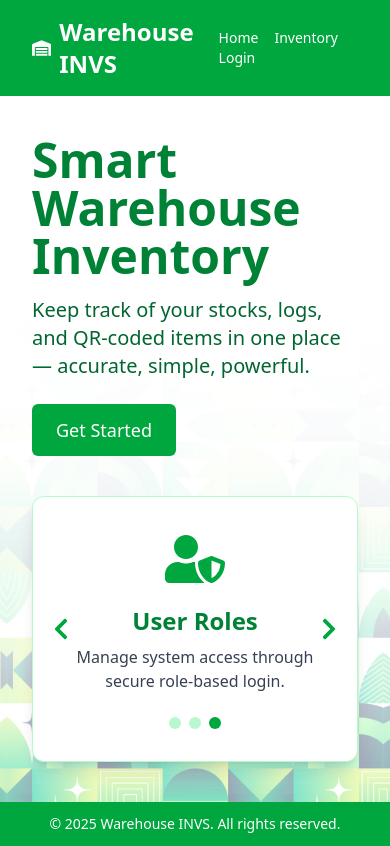
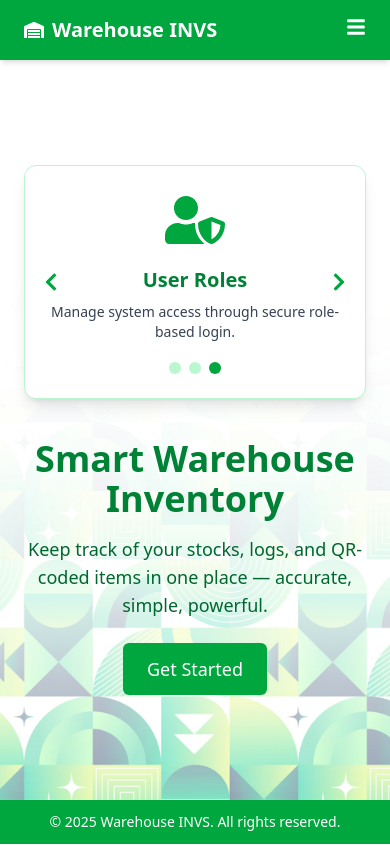
Before and after one commit to Kleinnnn1/WarehouseINVS, a React (Vite) app: page / in a window 390 px wide. Built offline with nearby package versions, Linux system fonts and the light colour scheme; no server answers.

Commit message:
responsive in landpage

```diff
--- a/src/App.jsx
+++ b/src/App.jsx
@@ -1,45 +1,26 @@
 import { BrowserRouter as Router, Routes, Route } from "react-router-dom";
-import StocksPage from './pages/Stocks/StocksPage';
-import SettingPage from './pages/Setting/SettingPage';
-import LandingPage from './pages/Landing/LandingPage';
-import RegisterPage from './pages/Register/RegisterPage';
-import ProtectedRoute from './components/ProtectedRoute'; // update the path if needed
 import { Toaster } from "react-hot-toast";
+
+import LandingPage from "./pages/Landing/LandingPage";
+import StocksPage from "./pages/Stocks/StocksPage";
+import SettingPage from "./pages/Setting/SettingPage";
+import RegisterPage from "./pages/Register/RegisterPage";
+import ProtectedRoute from "./components/ProtectedRoute";
 
 function App() {
   return (
     <Router>
-
       <Toaster position="top-center" />
       <Routes>
-        {/* Public route */}
+        {/* Public Route */}
         <Route path="/" element={<LandingPage />} />
 
-        {/* Protected routes */}
-        <Route
-          path="/Stocks"
-          element={
-            <ProtectedRoute>
-              <StocksPage />
-            </ProtectedRoute>
-          }
-        />
-        <Route
-          path="/Setting"
-          element={
-            <ProtectedRoute>
-              <SettingPage />
-            </ProtectedRoute>
-          }
-        />
-        <Route
-          path="/Register"
-          element={
-            <ProtectedRoute>
-              <RegisterPage />
-            </ProtectedRoute>
-          }
-        />
+        {/* Protected Routes (wrapped in one layout) */}
+        <Route element={<ProtectedRoute />}>
+          <Route path="/stocks" element={<StocksPage />} />
+          <Route path="/setting" element={<SettingPage />} />
+          <Route path="/register" element={<RegisterPage />} />
+        </Route>
       </Routes>
     </Router>
   );
--- a/src/components/ProtectedRoute.jsx
+++ b/src/components/ProtectedRoute.jsx
@@ -1,8 +1,8 @@
-import { Navigate } from "react-router-dom";
+import { Navigate, Outlet } from "react-router-dom";
 import { useEffect, useState } from "react";
 import { supabase } from "../service/supabaseClient";
 
-function ProtectedRoute({ children }) {
+function ProtectedRoute() {
   const [loading, setLoading] = useState(true);
   const [session, setSession] = useState(null);
 
@@ -18,7 +18,7 @@ function ProtectedRoute({ children }) {
   if (loading) return <p className="text-center mt-20">Loading...</p>;
   if (!session) return <Navigate to="/" replace />;
 
-    return children;
+  return <Outlet />;
 }
 
 export default ProtectedRoute;
--- a/src/pages/Landing/LandingPage.jsx
+++ b/src/pages/Landing/LandingPage.jsx
@@ -1,8 +1,16 @@
 import { useState, useEffect } from "react";
-import { FaWarehouse, FaBoxes, FaUserShield, FaChevronLeft, FaChevronRight } from "react-icons/fa";
+import {
+  FaWarehouse,
+  FaBoxes,
+  FaUserShield,
+  FaChevronLeft,
+  FaChevronRight,
+  FaBars,
+  FaTimes,
+} from "react-icons/fa";
 import { MdInventory } from "react-icons/md";
-import LoginModal from "../../components/LoginModal"; // Adjust the import path as needed
-import background from "../../assets/images/background.jpg"
+import LoginModal from "../../components/LoginModal";
+import background from "../../assets/images/background.jpg";
 
 const features = [
   {
@@ -25,6 +33,7 @@ const features = [
 function LandingPage() {
   const [current, setCurrent] = useState(0);
   const [showLogin, setShowLogin] = useState(false);
+  const [menuOpen, setMenuOpen] = useState(false);
 
   useEffect(() => {
     const interval = setInterval(() => {
@@ -33,68 +42,93 @@ function LandingPage() {
     return () => clearInterval(interval);
   }, []);
 
-    const goToNext = () => setCurrent((current + 1) % features.length);
-    const goToPrev = () => setCurrent((current - 1 + features.length) % features.length);
+  const goToNext = () => setCurrent((prev) => (prev + 1) % features.length);
+  const goToPrev = () => setCurrent((prev) => (prev - 1 + features.length) % features.length);
 
   const { icon, title, description } = features[current];
 
   return (
-        <div className="h-screen bg-white text-green-800 flex flex-col">
+    <div className="min-h-screen flex flex-col bg-white text-green-800">
       {/* Header */}
-            <header className="flex justify-between items-center px-8 py-4 shadow-md bg-green-600 text-white">
-                <div className="flex items-center gap-2 text-2xl font-bold">
+      <header className="flex justify-between items-center px-6 py-4 bg-green-600 text-white shadow-md relative">
+        <div className="flex items-center gap-2 text-xl font-bold">
           <FaWarehouse />
           <span>Warehouse INVS</span>
         </div>
-                <nav className="space-x-4 text-sm font-medium">
+
+        {/* Desktop Nav */}
+        <nav className="space-x-4 text-sm font-medium hidden sm:flex">
           <button className="hover:text-green-200">Home</button>
-                    <button onClick={() => setShowLogin(true)} className="hover:text-green-200">Inventory</button>
-                    <button onClick={() => setShowLogin(true)} className="hover:text-green-200">Login</button>
+          <button onClick={() => setShowLogin(true)} className="hover:text-green-200">
+            Inventory
+          </button>
+          <button onClick={() => setShowLogin(true)} className="hover:text-green-200">
+            Login
+          </button>
         </nav>
+
+        {/* Mobile Burger Icon */}
+        <div className="sm:hidden">
+          <button onClick={() => setMenuOpen(!menuOpen)} className="text-white text-xl">
+            {menuOpen ? <FaTimes /> : <FaBars />}
+          </button>
+        </div>
+
+        {/* Mobile Menu Drawer */}
+        {menuOpen && (
+          <div className="absolute top-full right-0 w-40 bg-green-700 text-white flex flex-col rounded-b shadow-lg sm:hidden z-10">
+            <button className="px-4 py-3 text-left hover:bg-green-600" onClick={() => setMenuOpen(false)}>Home</button>
+            <button className="px-4 py-3 text-left hover:bg-green-600" onClick={() => { setMenuOpen(false); setShowLogin(true); }}>Inventory</button>
+            <button className="px-4 py-3 text-left hover:bg-green-600" onClick={() => { setMenuOpen(false); setShowLogin(true); }}>Login</button>
+          </div>
+        )}
       </header>
 
-            {/* Hero + Features */}
+      {/* Main Section */}
       <main
-                className="flex-grow flex flex-col md:flex-row items-center justify-between px-8 py-10 gap-10 bg-cover bg-center"
+        className="flex flex-col-reverse md:flex-row flex-grow items-center justify-center px-6 py-10 gap-10 bg-cover bg-center"
         style={{ backgroundImage: `url(${background})` }}
       >
-
-                <div className="max-w-xl">
-                    <h1 className="text-5xl font-extrabold mb-4 text-green-700">
+        <div className="text-center md:text-left max-w-xl">
+          <h1 className="text-4xl sm:text-5xl font-extrabold mb-4 text-green-700">
             Smart Warehouse Inventory
           </h1>
-                    <p className="text-xl text-green-800 mb-6">
+          <p className="text-lg sm:text-xl mb-6">
             Keep track of your stocks, logs, and QR-coded items in one place — accurate, simple, powerful.
           </p>
-                    <button onClick={() => setShowLogin(true)} className="bg-green-600 text-white px-6 py-3 text-lg rounded-md hover:bg-green-700 transition">
+          <button
+            onClick={() => setShowLogin(true)}
+            className="bg-green-600 text-white px-6 py-3 text-lg rounded-md hover:bg-green-700 transition"
+          >
             Get Started
           </button>
         </div>
 
         {/* Feature Carousel */}
-                <div className="relative w-full md:w-[40%] text-center bg-white p-8 rounded-xl shadow-lg border border-green-200 transition-all duration-300">
+        <div className="relative w-full sm:max-w-md text-center bg-white p-6 sm:p-8 rounded-xl shadow-lg border border-green-200">
           <button
             onClick={goToPrev}
-                        className="absolute left-4 top-1/2 transform -translate-y-1/2 text-green-600 hover:text-green-800"
+            className="absolute left-4 top-1/2 -translate-y-1/2 text-green-600 hover:text-green-800"
           >
-                        <FaChevronLeft size={24} />
+            <FaChevronLeft size={20} />
           </button>
           <button
             onClick={goToNext}
-                        className="absolute right-4 top-1/2 transform -translate-y-1/2 text-green-600 hover:text-green-800"
+            className="absolute right-4 top-1/2 -translate-y-1/2 text-green-600 hover:text-green-800"
           >
-                        <FaChevronRight size={24} />
+            <FaChevronRight size={20} />
           </button>
 
           <div className="flex justify-center">{icon}</div>
-                    <h2 className="text-2xl font-bold text-green-700 mb-2">{title}</h2>
-                    <p className="text-md text-gray-700">{description}</p>
+          <h2 className="text-xl sm:text-2xl font-bold text-green-700 mb-2">{title}</h2>
+          <p className="text-sm sm:text-md text-gray-700">{description}</p>
 
-                    <div className="flex justify-center gap-2 mt-6">
+          <div className="flex justify-center gap-2 mt-5">
             {features.map((_, index) => (
               <span
                 key={index}
-                                className={`w-3 h-3 rounded-full transition-all duration-300 ${current === index ? "bg-green-600" : "bg-green-200"
+                className={`w-3 h-3 rounded-full transition-all duration-300 ${
+                  current === index ? "bg-green-600" : "bg-green-200"
                 }`}
               />
             ))}
```
Lines whose indentation alone changed are shown as unchanged.
